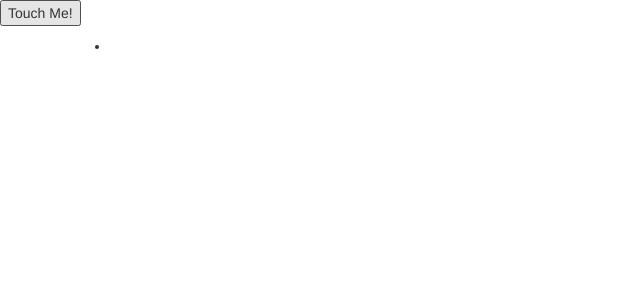
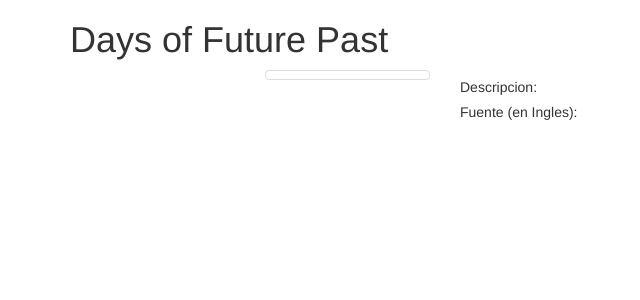
Before and after one commit to david-roth/leerComics, a PHP site: page /index.html in a window 1280 px wide. Shown: the top 300 px of the page, without its empty margins (0-640 px from the left). Run offline with PHP 8.4, Linux system fonts and the light colour scheme; tables that the repository leaves empty or names only in its code hold one stand-in row (values such as "Sample post").

Commit message:
first template of an arc comic getting from a db

```diff
--- a/index.html
+++ b/index.html
@@ -9,18 +9,24 @@
     <link rel="stylesheet" type="text/css" href="css/bootstrap.min.css"/>
 </head>
 <body>
-<form>
-    <button type="submit">Touch Me!</button>
-</form>
 <div class="container"  ng-controller="ItemController">
-    <div class="row">
-        <div class="col-lg-12">
-            <ul >
-                <li ng-repeat="comic in comics | filter:query | orderBy:orderProp">
-                    <span>{{comic.IDCOMIC}}</span>
-                    <p>{{comic.TITULO}}</p>
-                </li>
-            </ul>        </div>
+    <h1>Days of Future Past</h1>
+    <div class="row" ng-repeat="comic in comics | filter:query | orderBy:orderProp">
+        <div class="col-lg-2 col-lg-offset-2">
+            <img ng-src="{{comic.IMAGEN}}" class="thumbnail img-responsive" src="">
+        </div>
+        <div class="col-lg-6">
+            <h4>{{comic.TITULO}}</h4>
+
+            <h5>Descripcion:</h5>
+            <p style="text-align: justify">
+                <small>
+                    {{comic.DESCRIPCION}}
+                </small>
+            </p>
+            <h5>Fuente (en Ingles):</h5>
+            <a ng-href="{{comic.FUENTE}}">{{comic.TITULO}}</a>
+        </div>
     </div>
 </div>
 </body>
--- a/index.php
+++ b/index.php
@@ -7,14 +7,19 @@ if (mysqli_connect_errno()) {
     echo "Failed to connect to MySQL: " . mysqli_connect_error();
 }
 
-
+//set charset to utf8
+if (!$con->set_charset("utf8")) {
+    printf("Error loading character set utf8: %s\n", $con->error);
+} else {
+    //get the comics
     $result = mysqli_query($con,"SELECT * FROM comic");
-
     $rows = array();
     while($r = mysqli_fetch_assoc($result)) {
         $rows[] = $r;
     }
+    //transform to json
     print json_encode($rows);
+}
 
-
+//close connection
 mysqli_close($con);
```
Lines whose indentation alone changed are shown as unchanged.
